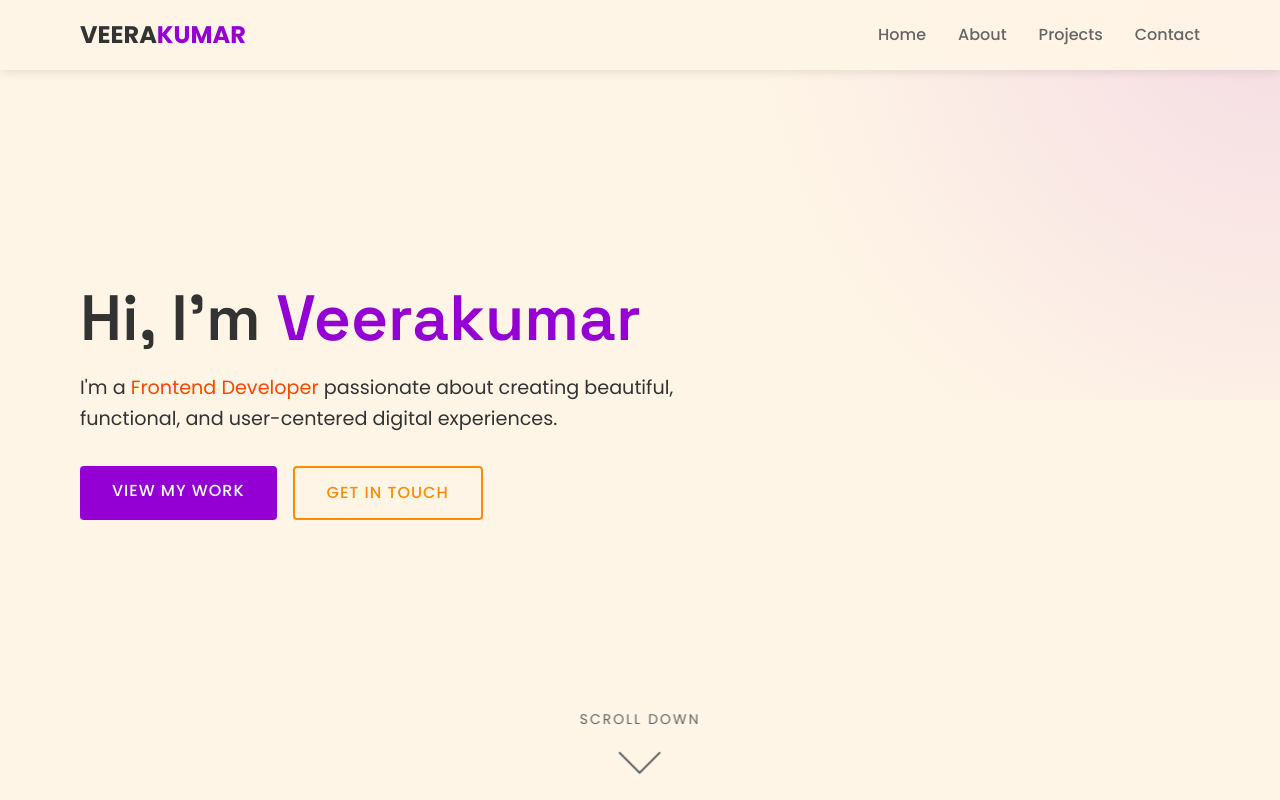
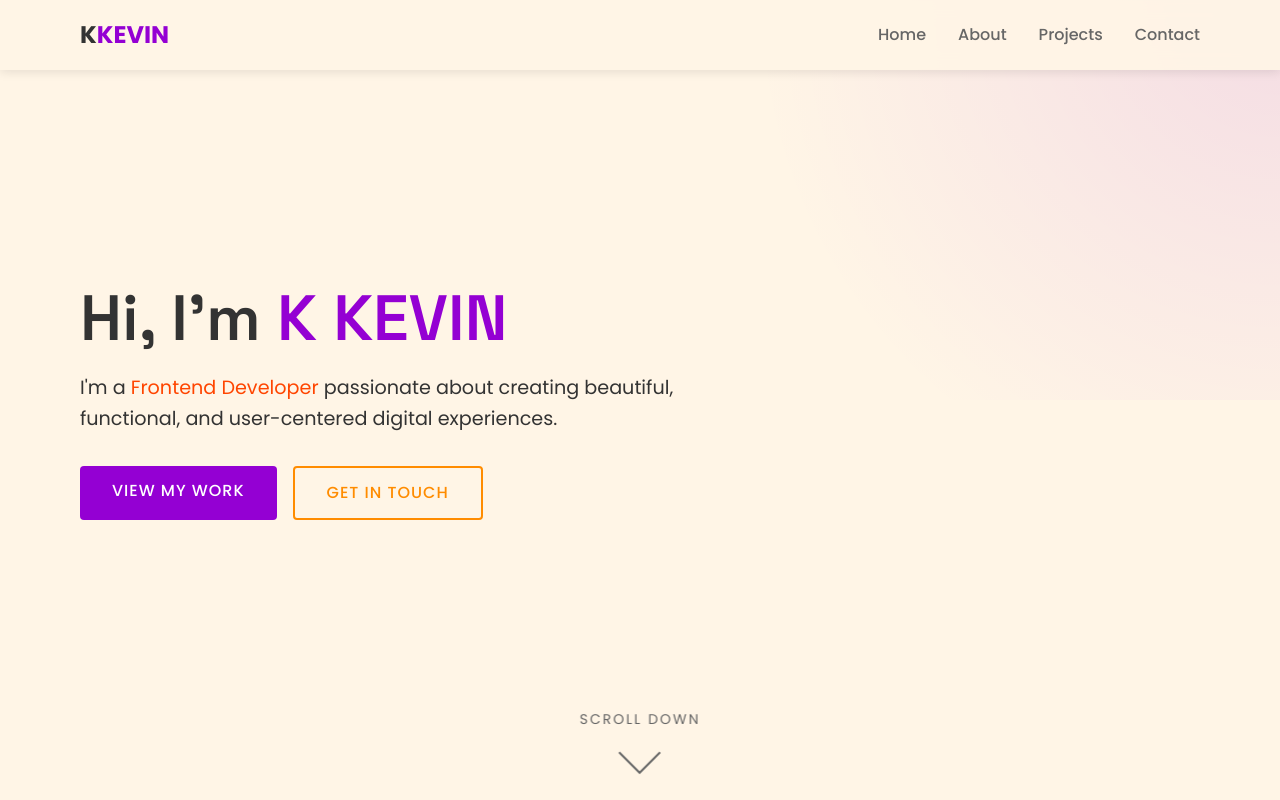
Before and after one commit to KEVIN-11-O/sns, a plain HTML site: page index.html in a window 1280 px wide. Shown: the top 800 px of the page. Drawn offline with Linux system fonts and the light colour scheme.

Commit message:
Update header and hero section names

```diff
--- a/index.html
+++ b/index.html
@@ -788,7 +788,7 @@
     <!-- Header & Navigation -->
     <header id="header">
         <div class="container nav-container">
-            <a href="#home" class="logo">VEERA<span>KUMAR</span></a>
+            <a href="#home" class="logo">K<span>KEVIN</span></a>
             <button class="mobile-toggle" aria-label="Toggle menu">☰</button>
             <ul class="nav-links">
                 <li><a href="#home">Home</a></li>
@@ -802,7 +802,7 @@
     <!-- Hero Section -->
     <section id="home" class="hero">
         <div class="container hero-content">
-            <h1>Hi, I'm <span class="highlight">Veerakumar</span></h1>
+            <h1>Hi, I'm <span class="highlight">K KEVIN</span></h1>
             <p>I'm a <span class="accent">Frontend Developer</span> passionate about creating beautiful, functional, and user-centered digital experiences.</p>
             <div class="hero-buttons">
                 <a href="#projects" class="btn">View My Work</a>
```
